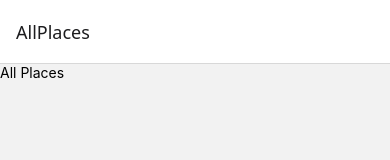
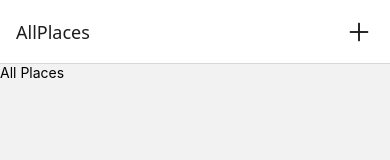
Before and after one commit to shukumar-542/Favorite-place-app, a React Native app: screen / in a window 390 px wide. Shown: the top 160 px of the page. Built offline with nearby package versions, Linux system fonts and the light colour scheme.

Commit message:
Implement custom button

```diff
--- a/App.js
+++ b/App.js
@@ -1,32 +1,36 @@
-import { NavigationContainer } from '@react-navigation/native';
-import { createNativeStackNavigator } from '@react-navigation/native-stack';
-import { StatusBar } from 'expo-status-bar';
-import { StyleSheet } from 'react-native';
-import AllPlaces from './screens/AllPlaces';
-import AddPlace from './screens/AddPlace';
+import { NavigationContainer } from "@react-navigation/native";
+import { createNativeStackNavigator } from "@react-navigation/native-stack";
+import { StatusBar } from "expo-status-bar";
+import { StyleSheet } from "react-native";
+import AllPlaces from "./screens/AllPlaces";
+import AddPlace from "./screens/AddPlace";
+import IconButton from "./components/UI/IconButton";
 
-
-const Stack = createNativeStackNavigator()
+const Stack = createNativeStackNavigator();
 
 export default function App() {
   return (
     <>
-    <StatusBar style='dark' />
-    <NavigationContainer>
-      <Stack.Navigator>
-        <Stack.Screen name='AllPlaces' component={AllPlaces} />
-        <Stack.Screen name='AddPlaces' component={AddPlace} />
-      </Stack.Navigator>
-    </NavigationContainer>
+      <StatusBar style="dark" />
+      <NavigationContainer>
+        <Stack.Navigator>
+          <Stack.Screen
+            name="AllPlaces"
+            component={AllPlaces}
+            options={({ navigation }) => ({
+              headerRight: ({ tintColor }) => (
+                <IconButton
+                  color={tintColor}
+                  size={30}
+                  icon="add"
+                  onPress={() => navigation.navigate("AddPlaces")}
+                />
+              ),
+            })}
+          />
+          <Stack.Screen name="AddPlaces" component={AddPlace} />
+        </Stack.Navigator>
+      </NavigationContainer>
     </>
   );
 }
-
-const styles = StyleSheet.create({
-  container: {
-    flex: 1,
-    backgroundColor: '#fff',
-    alignItems: 'center',
-    justifyContent: 'center',
-  },
-});
--- /dev/null
+++ b/components/UI/IconButton.js
@@ -0,0 +1,23 @@
+import {  Pressable, StyleSheet } from 'react-native'
+import {Ionicons} from  "@expo/vector-icons"
+const IconButton = ({icon , color , size , onPress}) => {
+  return (
+    <Pressable style={({pressed})=>[styles.button , pressed && styles.pressed]} onPress={onPress}>
+        <Ionicons name={icon} color={color} size={size}/>
+    </Pressable>
+  )
+}
+
+export default IconButton
+
+const styles = StyleSheet.create({
+  button: {
+    justifyContent: 'center',
+    alignItems: 'center',
+    padding: 6,
+    marginRight: 10,
+  },
+  pressed: {
+    opacity: 0.7,
+  },
+});
```
